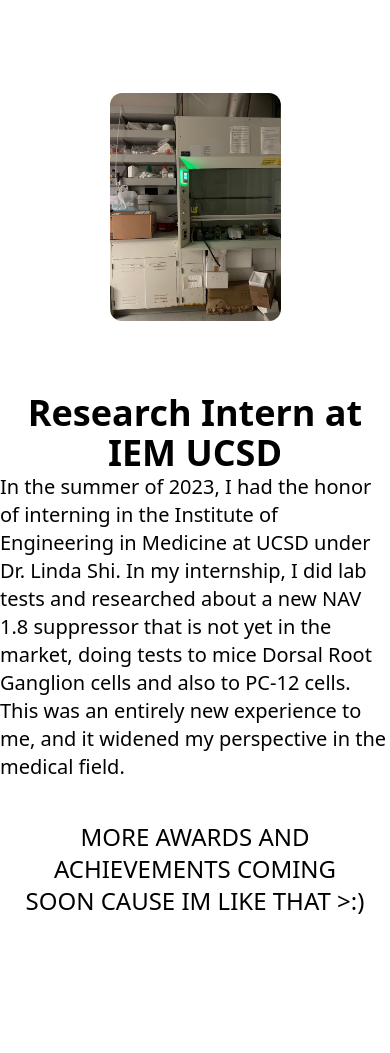
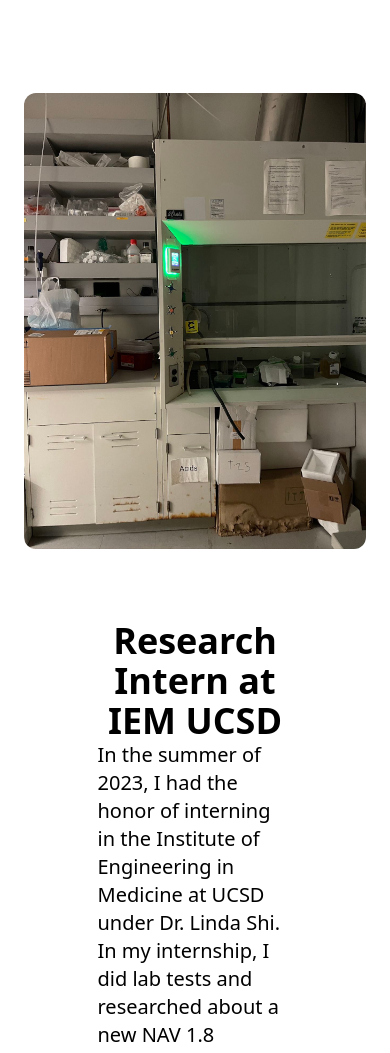
Before and after one commit to alt-duo/maxyangwebsite, a website: page projects.html in a window 390 px wide. Shown: the part 3200-4253 px from the top of the page. Before the commit the page ends 4189 px from the top, so only its background shows below. Drawn offline with Linux system fonts and the light colour scheme.

Commit message:
Update projects.html

```diff
--- a/projects.html
+++ b/projects.html
@@ -343,9 +343,9 @@
   }
 
 </style>
-<img class="w-1/2 h-1/2 mx-auto rounded-xl" src="images/ucsd.jpg" alt="Inside of a lab at UCSD's IEM institute." />
+<img class="w-auto h-1/2 mx-auto rounded-xl" src="images/ucsd.jpg" alt="Inside of a lab at UCSD's IEM institute." />
 </section>
-<article class="sm:w-1/2 mx-auto text-center">
+<article class="w-1/2 mx-auto text-center">
     <h1 class="font-extrabold text-transparent text-center text-4xl bg-clip-text bg-gradient-to-r from-purple-400 to-pink-600"
       >Research Intern at IEM UCSD</h1>
   <p
```
